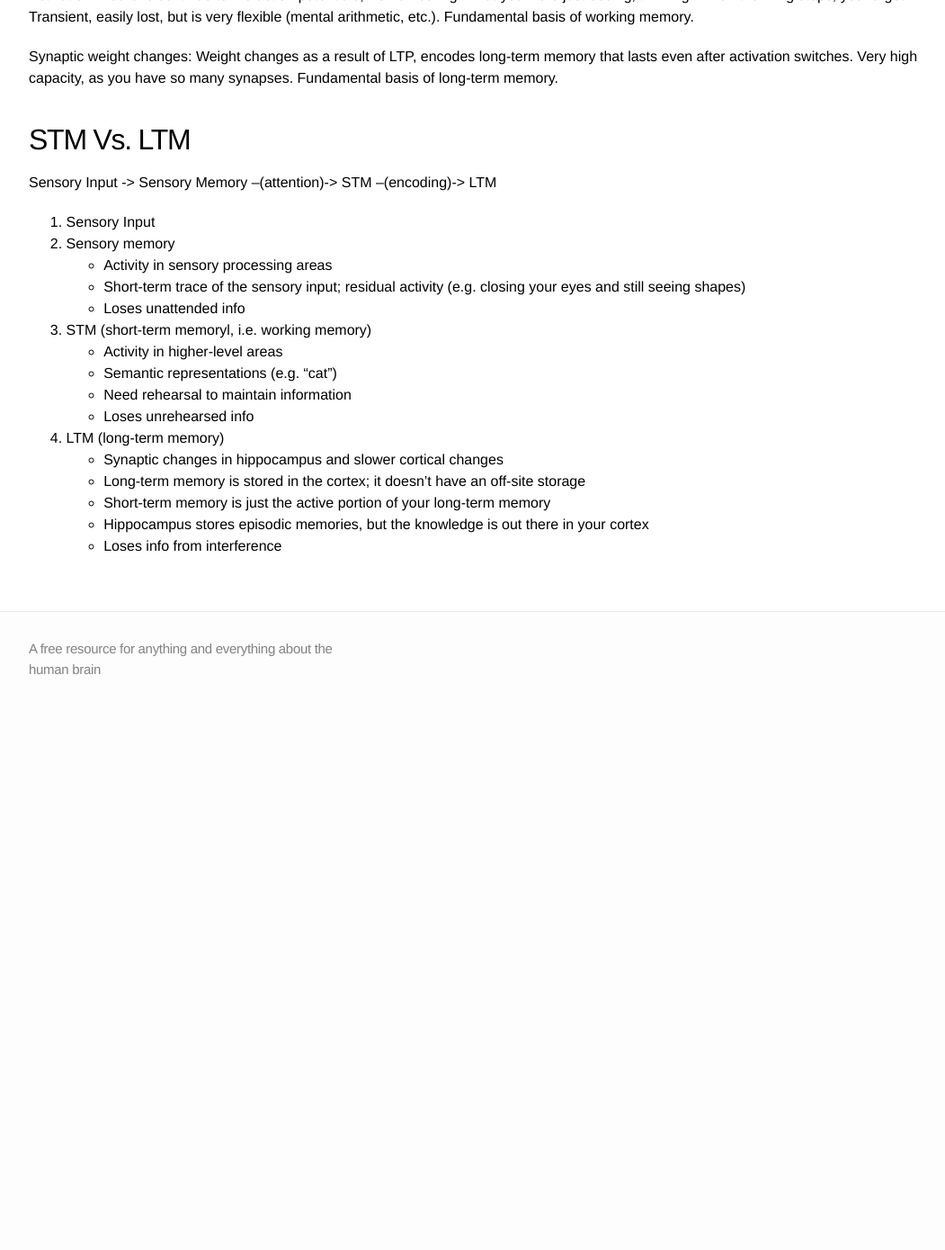
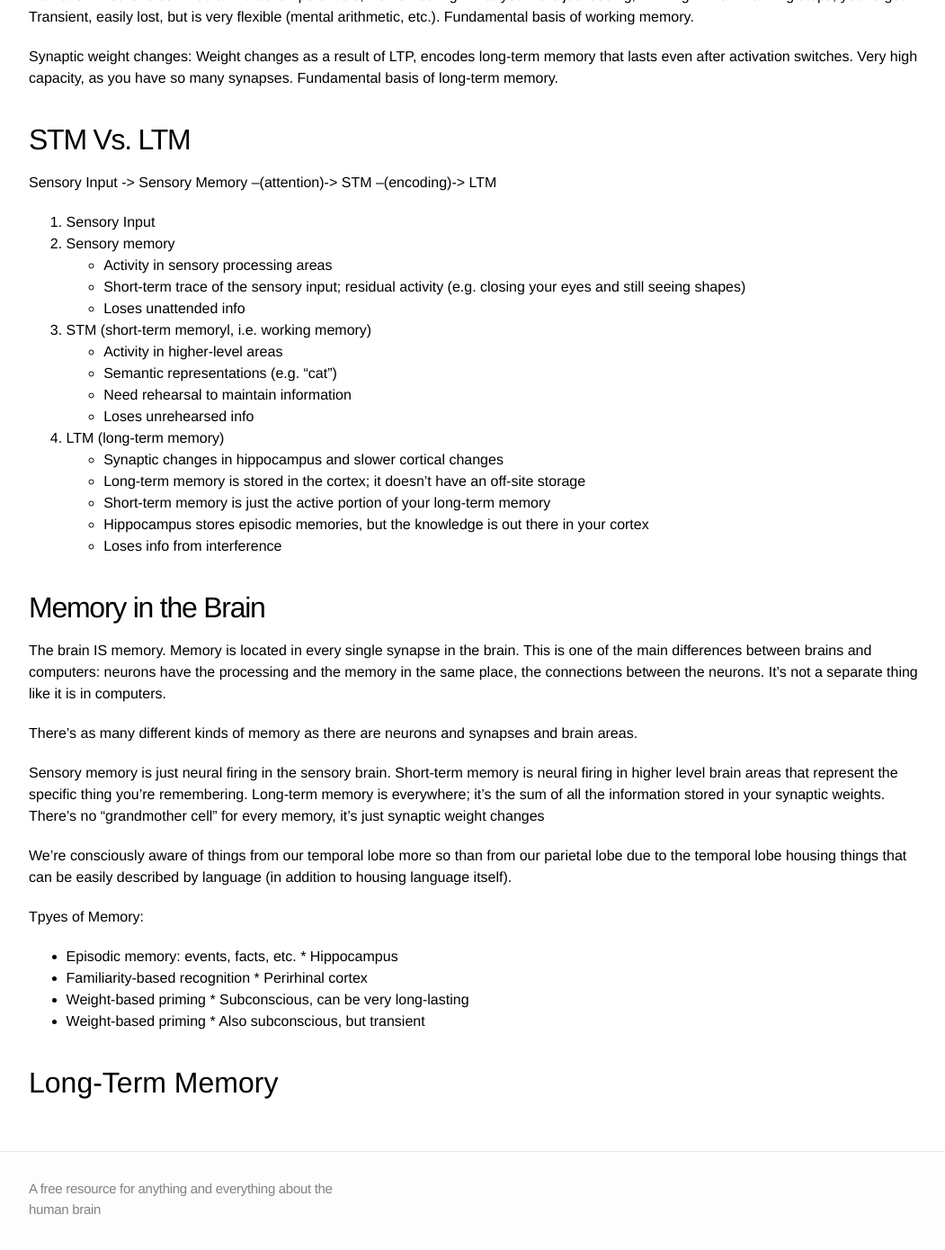
Before and after one commit to mdelsole/brain-nexus, a Jekyll site: the page built from computational-neuroscience/Memory/index.markdown, in a window 1280 px wide and 1400 px high, scrolled down 298 px. Shown: the top 1389 px of the window at 90% size, without its empty margins (108-1159 px from the left). Built offline with Jekyll 4.4.1, drawn with Linux system fonts in a browser that asks for light colours; before the commit the page ends 1098 px from its top, so only the background shows below that.

Commit message:
memory in the brain

```diff
--- a/computational-neuroscience/Memory/index.markdown
+++ b/computational-neuroscience/Memory/index.markdown
@@ -38,3 +38,25 @@ Sensory Input -> Sensory Memory --(attention)-> STM --(encoding)-> LTM
     * Short-term memory is just the active portion of your long-term memory
     * Hippocampus stores episodic memories, but the knowledge is out there in your cortex
     * Loses info from interference
+
+## Memory in the Brain
+
+The brain IS memory. Memory is located in every single synapse in the brain. This is one of the main differences between brains and computers: neurons have the processing and the memory in the same place, the connections between the neurons. It's not a separate thing like it is in computers.
+
+There's as many different kinds of memory as there are neurons and synapses and brain areas.
+
+Sensory memory is just neural firing in the sensory brain. Short-term memory is neural firing in higher level brain areas that represent the specific thing you're remembering. Long-term memory is everywhere; it's the sum of all the information stored in your synaptic weights. There's no "grandmother cell" for every memory, it's just synaptic weight changes
+
+We're consciously aware of things from our temporal lobe more so than from our parietal lobe due to the temporal lobe housing things that can be easily described by language (in addition to housing language itself).
+
+Tpyes of Memory:
+* Episodic memory: events, facts, etc.
+      * Hippocampus
+* Familiarity-based recognition
+      * Perirhinal cortex
+* Weight-based priming
+      * Subconscious, can be very long-lasting
+* Weight-based priming
+      * Also subconscious, but transient
+
+# Long-Term Memory
```
